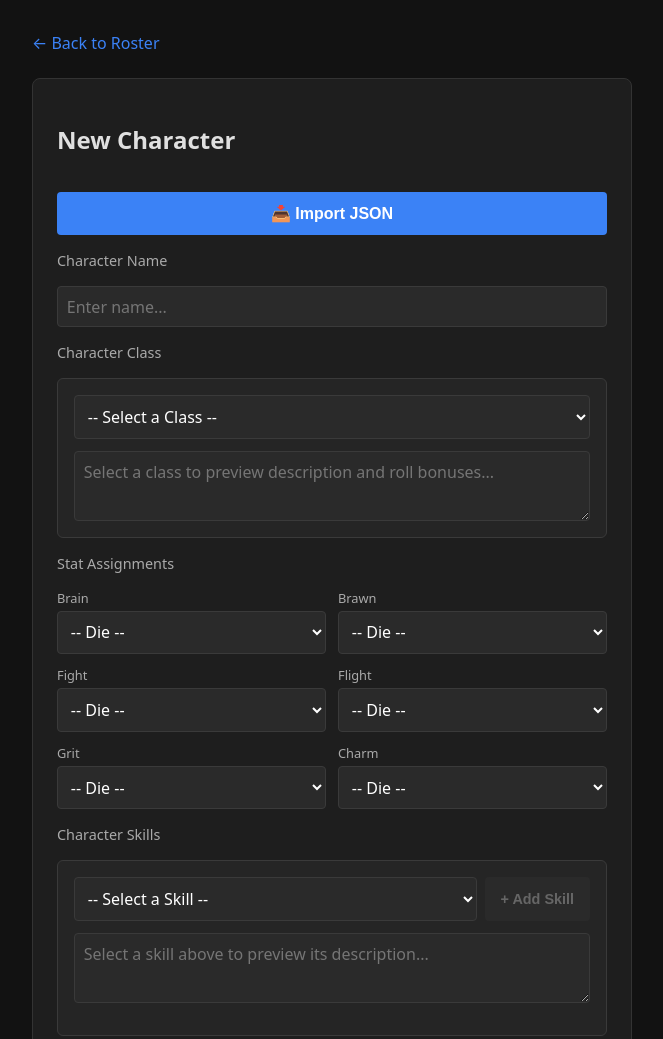
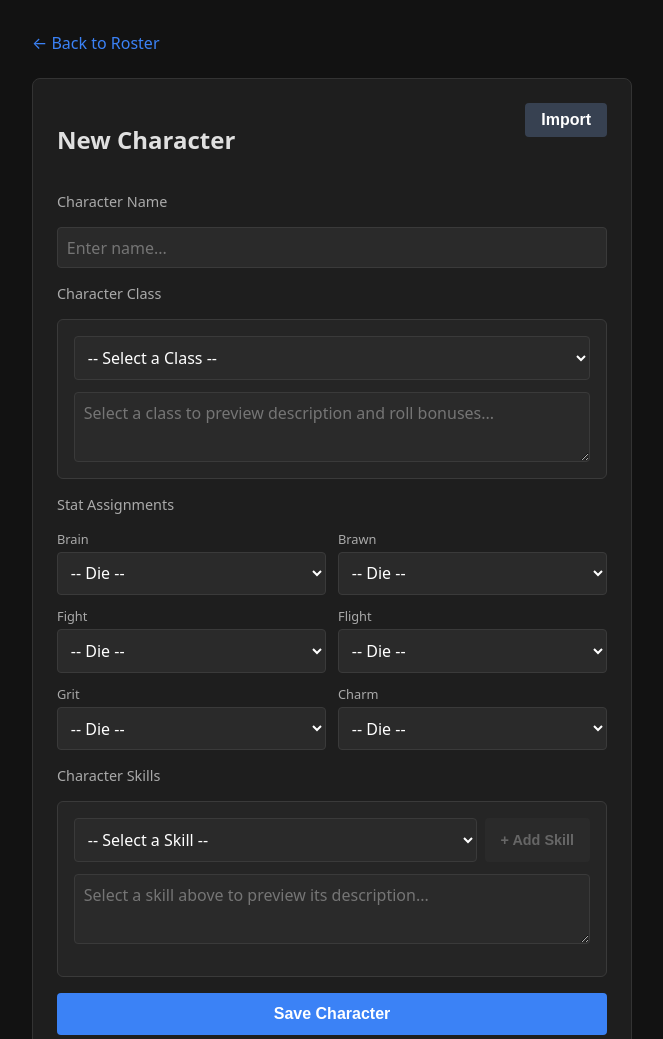
Before and after one commit to Skylar-Brockbank/kids-on-bikes-pwa, a website: page form.html in a window 1280 px wide. Shown: the top 1039 px of the page, without its empty margins (308-971 px from the left). Drawn offline with Linux system fonts and the light colour scheme.

Commit message:
restyle import button

```diff
--- a/form.html
+++ b/form.html
@@ -135,6 +135,8 @@
     }
     .btn-remove:hover { color: #f87171; background: transparent; }
     .status-msg { color: #10b981; text-align: center; font-weight: bold; }
+    .btn-import { background: #374151; color: white; border: none; padding: 0.5rem 1rem; border-radius: 4px; cursor: pointer; height:fit-content;}
+    .top-bar {display:flex; justify-content: space-between; align-content: baseline;}
   </style>
 </head>
 <body>
@@ -144,11 +146,13 @@
   </nav>
 
   <form id="offlineForm">
-    <h2>New Character</h2>
-    <input type="file" id="jsonFileInput" accept=".json" style="display: none;" onchange="handleFileImport(event)" />
-    <button type="button" class="btn-import" onclick="document.getElementById('jsonFileInput').click()">
-      📥 Import JSON
-    </button>
+    <div class="top-bar">
+      <h2>New Character</h2>
+      <input type="file" id="jsonFileInput" accept=".json" style="display: none;" onchange="handleFileImport(event)" />
+      <button type="button" class="btn-import" onclick="document.getElementById('jsonFileInput').click()">
+        Import
+      </button>
+    </div>
     <label for="username">Character Name</label>
     <input type="text" id="username" required placeholder="Enter name...">
 
```
